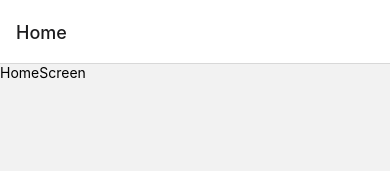
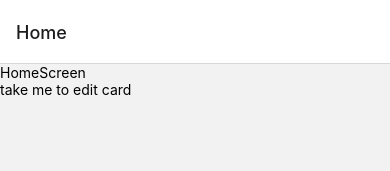
Before and after one commit to mtzngn/bankHolidays, a React Native app: screen /Home in a window 390 px wide. Shown: the top 171 px of the page. Built offline with nearby package versions, Linux system fonts and the light colour scheme; no server answers.

Commit message:
screens wired up, all in template form

```diff
--- a/App.js
+++ b/App.js
@@ -1,26 +1,17 @@
-import React, {useEffect, useState} from 'react';
+import React from 'react';
 import {NavigationContainer} from '@react-navigation/native';
 import {createNativeStackNavigator} from '@react-navigation/native-stack';
 import HomeScreen from './src/screens/HomeScreen';
+import EditCard from './src/screens/EditCard';
 
 const Stack = createNativeStackNavigator();
 
 const App = () => {
-  const [days, setDays] = useState();
-  const getBankHolidays = async () => {
-    const response = await fetch('https://www.gov.uk/bank-holidays.json');
-    const data = await response.json();
-    console.log('gollum', data);
-  };
-
-  useEffect(() => {
-    getBankHolidays();
-  }, []);
-
   return (
     <NavigationContainer>
       <Stack.Navigator>
         <Stack.Screen name="Home" component={HomeScreen} />
+        <Stack.Screen name="EditCard" component={EditCard} />
       </Stack.Navigator>
     </NavigationContainer>
   );
--- /dev/null
+++ b/src/screens/EditCard.js
@@ -0,0 +1,12 @@
+import React from 'react';
+import {View, Text} from 'react-native';
+
+const EditCard = () => {
+  return (
+    <View>
+      <Text>EditCard</Text>
+    </View>
+  );
+};
+
+export default EditCard;
--- a/src/screens/HomeScreen.js
+++ b/src/screens/HomeScreen.js
@@ -1,10 +1,24 @@
-import React from 'react';
-import {View, Text} from 'react-native';
+import React, {useState, useEffect} from 'react';
+import {View, Text, TouchableOpacity, Touchable} from 'react-native';
 
-const HomeScreen = () => {
+const HomeScreen = ({navigation}) => {
+  const [days, setDays] = useState();
+  const getBankHolidays = async () => {
+    const response = await fetch('https://www.gov.uk/bank-holidays.json');
+    const data = await response.json();
+    console.log('gollum', data);
+  };
+
+  useEffect(() => {
+    getBankHolidays();
+  }, []);
+
   return (
     <View>
       <Text>HomeScreen</Text>
+      <TouchableOpacity onPress={() => navigation.navigate('EditCard')}>
+        <Text>take me to edit card</Text>
+      </TouchableOpacity>
     </View>
   );
 };
```
